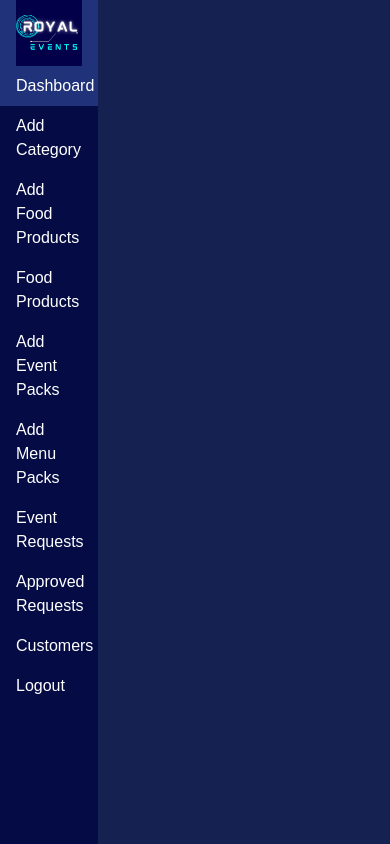
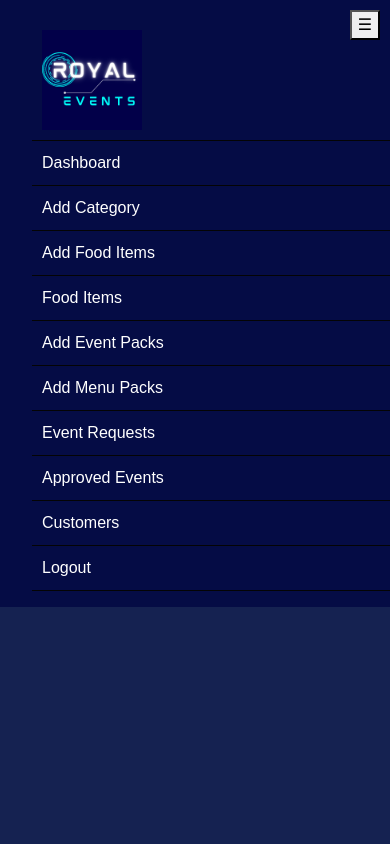
Before and after one commit to alen0577/catering-and-event-management-project, a Django app: page /admin-home_page/ in a window 390 px wide. Run offline with Django 4.2, Linux system fonts and the light colour scheme; a user stored in the database is signed in.

Commit message:
modified

```diff
--- a/templates/manager/adminhome.html
+++ b/templates/manager/adminhome.html
@@ -10,24 +10,131 @@ Royal Events-Admin_Home
 
 
 
-
 {% block body %}
-<div class="row">
-    <div class="col-4">
-        {% include 'manager/navbar.html' %}
 
 
-    </div>
+<style>
+  body {
+    margin: 0;
+    padding: 0;
+    font-family: Arial, sans-serif;
+    font-size: 16px;
+    line-height: 1.5;
+  }
+
+  .sidebar {
+    position: fixed;
+    top: 0;
+    left: 0;
+    width: 200px;
+    height: 100%;
+    background-color:rgb(5, 12, 69);
+    overflow-x: hidden;
+    padding-top: 20px;
+  }
+
+  .main-content {
+    margin-left: 200px;
+    padding: 20px;
+  }
+
+  .menu-item {
+    list-style: none;
+    padding: 10px;
+    border-bottom: 1px solid #040404;
+  }
+
+  .menu-item a {
+    text-decoration: none;
+    color: #ffffff;
+  }
+
+  .menu-item a:hover {
+    color: #000;
+  }
+
+  .toggle-btn {
+    display: none;
+  }
+
+  @media screen and (max-width: 768px) {
+    .sidebar {
+      width: 100%;
+      height: auto;
+      position: relative;
+    }
+
+    .toggle-btn {
+      display: block;
+      position: absolute;
+      top: 10px;
+      right: 10px;
+    }
+
+    .main-content {
+      margin-left: 0;
+    }
+  }
+</style>
+
+
+<div class="sidebar">
+  <button class="toggle-btn">☰</button>
+  <ul>
+
+    <li class="menu-item"><a href="{% url 'userhome' %}"><img src="{% static 'images/logo.png' %}" style="height: 100px;width: 100px;"></a></li>
+    <li class="menu-item"><a href="{% url 'userhome' %}">Dashboard</a></li>
+    <li class="menu-item"><a  data-bs-toggle="modal" data-bs-target="#categorymodal" href="#">Add Category</a></li>
+    <li class="menu-item"><a href="{% url 'product' %}">Add Food Items</a></li>
+    <li class="menu-item"><a href="{% url 'showprdt' %}">Food Items</a></li>
+    <li class="menu-item"><a  data-bs-toggle="modal" data-bs-target="#eventmodal" href="#">Add Event Packs</a></li>
+    <li class="menu-item"><a  data-bs-toggle="modal" data-bs-target="#menumodal" href="#">Add Menu Packs</a></li>
+
+
+    <li class="menu-item"><a href="{% url 'eventrequest' %}">Event Requests</a></li>
+    <li class="menu-item"><a href="{% url 'approvedbookings' %}">Approved Events</a></li>
+    <li class="menu-item"><a href="{% url 'showusr' %}">Customers</a></li>
+
+    {% if user.is_authenticated %}
+    <li class="menu-item"><a href="{% url 'logout' %}">Logout</a></li>
+    {% else %}
+    <li class="menu-item"><a data-bs-toggle="modal" data-bs-target="#loginmodal" href="">Login</a></li>
+    <!-- <li class="menu-item"><a data-bs-toggle="modal" data-bs-target="#registrationmodal" href="">Register</a></li> -->
+    {% endif %}
+
+
+  </ul>
 </div>
 
-<div class="row">
-    <div class="col-4">
-        {% include 'manager/category.html' %}
-        {% include 'manager/eventpacks.html' %}
-        {% include 'manager/menupacks.html' %}
 
+
+<div class="main-content">
+
+  <section>
+
+    <div class="row">
+      <div class="col-4">
+          {% include 'home/login.html' %}
+          {% include 'manager/category.html' %}
+          {% include 'manager/eventpacks.html' %}
+          {% include 'manager/menupacks.html' %}
+
+      </div>
     </div>
+  </section>
+
+
+
+
+
 </div>
+
+
+
+
+
+
+
 
 
 
--- a/templates/user/profile.html
+++ b/templates/user/profile.html
@@ -77,8 +77,8 @@ Profile
     margin: auto;
     text-align: center;
     background-color: white;
-    margin-top: 100px;
-    margin-bottom: 100px;
+    margin-top: 0px;
+    margin-bottom: 50px;
     color: rgb(5, 12, 69);
     border-radius: 10px;
   }
```
Also changed, not shown: templates/manager/sampnavbar.htm (added, +115 -0 lines), templates/manager/temp.html (added).
